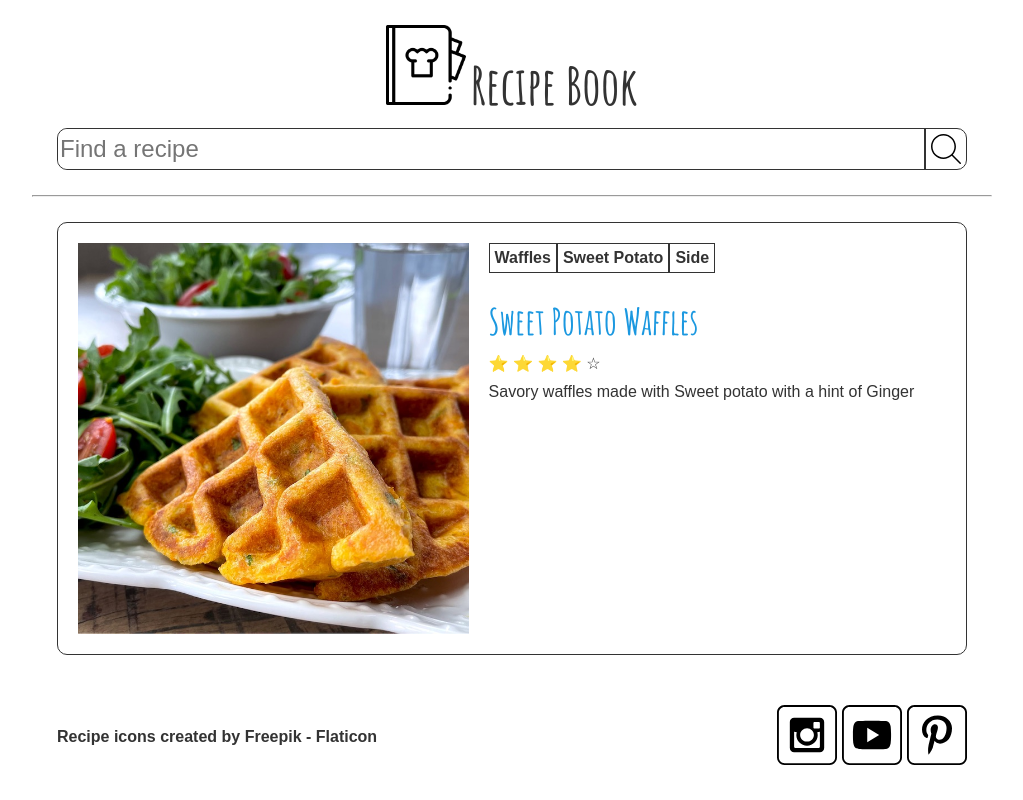
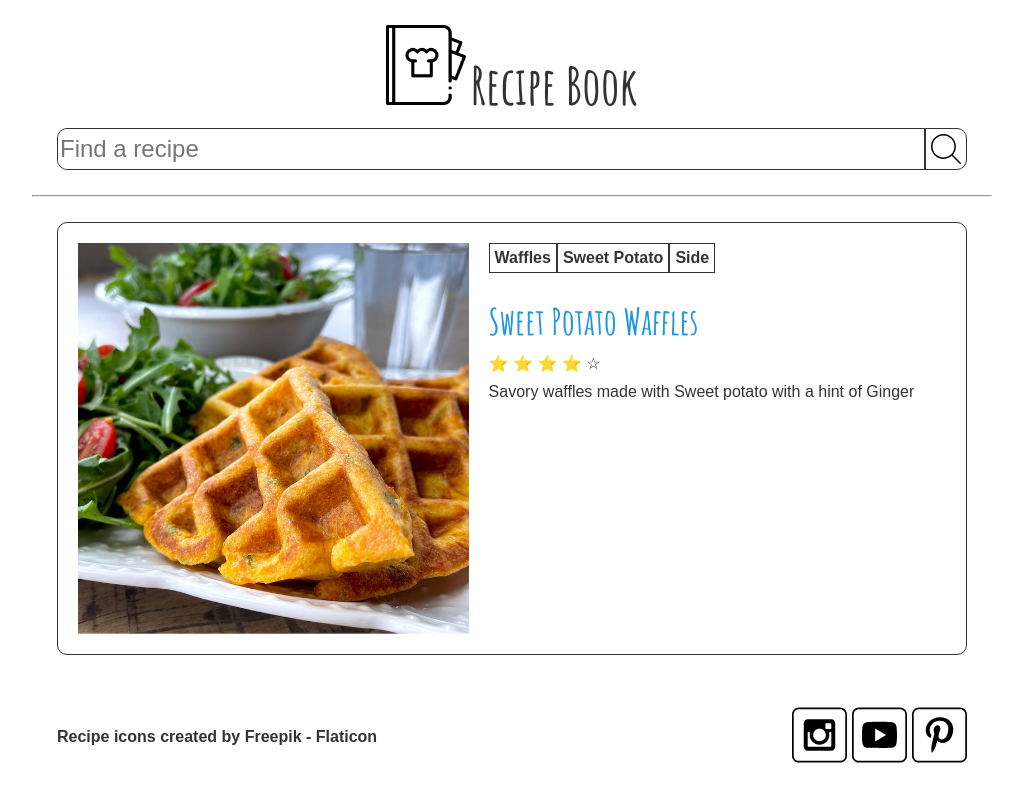
Before and after one commit to ESmithByui/wdd131, a plain HTML site: page recipes/index.html in a window 1280 px wide. Shown: the whole page, without its empty margins (128-1151 px from the left). Drawn offline with Linux system fonts and the light colour scheme.

Commit message:
new minor adjustment

```diff
--- a/recipes/styles.css
+++ b/recipes/styles.css
@@ -172,7 +172,7 @@ footer a:visited{
         text-align: left;
     }
     .social {
-        width: 60%;
+        width: 220px;
         justify-content: flex-end;
     }
 }
```
